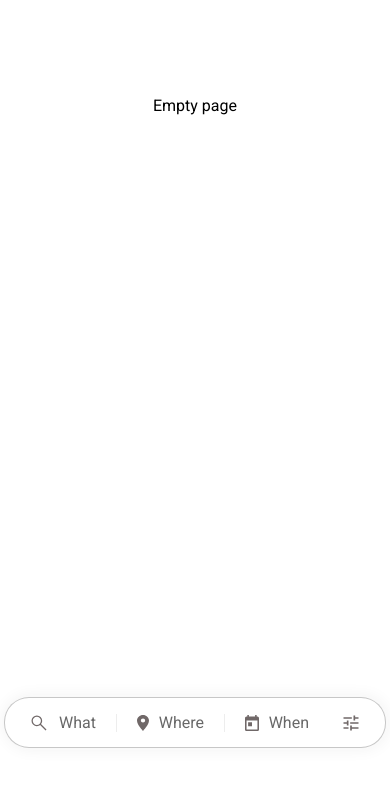
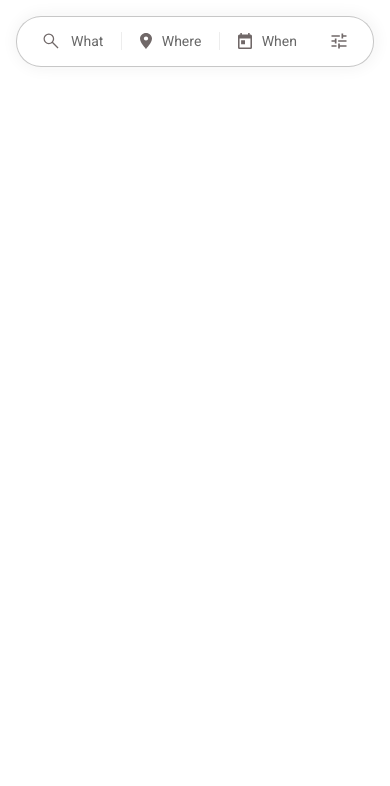
Before and after one commit to osampilona/hypen, a Next.js app: page / in a window 390 px wide. Shown: the top 786 px of the page. Built offline with nearby package versions, Linux system fonts and the light colour scheme.

Commit message:
Fixing searchBar mobile size

```diff
--- a/src/app/page.module.css
+++ b/src/app/page.module.css
@@ -1,8 +1,8 @@
 .main {
   display: flex;
   flex-direction: column;
-  justify-content: space-between;
+  justify-content: flex-start;
   align-items: center;
-  padding: 6rem;
+  padding: 1rem;
   min-height: 100vh;
 }
--- a/src/app/page.tsx
+++ b/src/app/page.tsx
@@ -5,7 +5,6 @@ import SearchBar from "@/components/SearchBar/SearchBar";
 export default function Home() {
   return (
     <main className={styles.main}>
-      <p>Empty page</p>
       <SearchBar labelWhat={"What"} labelWhere={"Where"} labelWhen={"When"} />
     </main>
   );
--- a/src/components/SearchBar/SearchBar.tsx
+++ b/src/components/SearchBar/SearchBar.tsx
@@ -17,17 +17,17 @@ const SearchBar = (props: ISearchBarProps) => {
       <div className={searchBar.search}>
         <div className={searchBar.icon}>
           <SearchIcon />
-          {props.labelWhat}
+          <p>{props.labelWhat}</p>
         </div>
         <div className={searchBar.separator}></div>
         <div className={searchBar.icon}>
           <LocationIcon />
-          {props.labelWhere}
+          <p>{props.labelWhere}</p>
         </div>
         <div className={searchBar.separator}></div>
         <div className={searchBar.icon}>
           <CalendarIcon />
-          {props.labelWhen}
+          <p>{props.labelWhen}</p>
         </div>
       </div>
       <div className={searchBar.icon}>
--- a/src/components/SearchBar/searchBar.module.scss
+++ b/src/components/SearchBar/searchBar.module.scss
@@ -1,5 +1,5 @@
 .container {
-  width: 23.875rem;
+  width: 100%;
   border-radius: 1.5625rem;
   border: 0.3px solid rgba(69, 69, 69, 0.3);
   background: #fff;
@@ -15,13 +15,14 @@
     display: flex;
     align-items: center;
     justify-content: space-between;
-    width: 90%;
+    width: 100%;
   }
 
   .icon {
     display: flex;
     align-items: center;
     gap: 10px;
+    cursor: pointer;
     svg {
       fill: #706868;
     }
@@ -33,4 +34,8 @@
     background-color: #e9e9e9;
     opacity: 0.8;
   }
+
+  p {
+    font-size: 14px;
+  }
 }
```
